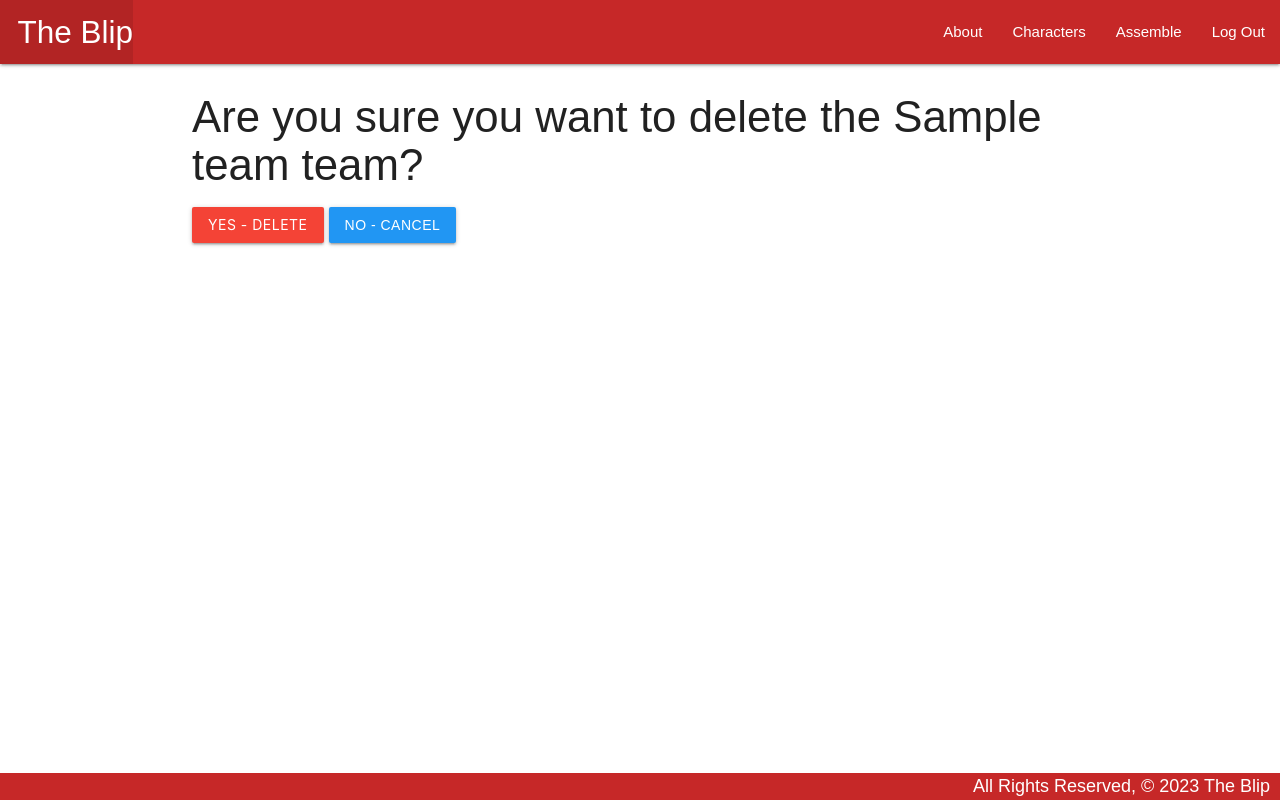
After one commit to foobar-undefined/the_blip, a Django app: page /teams/1/delete in a window 1280 px wide. The commit adds this page. Run offline with Django 4.2, Linux system fonts and the light colour scheme; a user stored in the database is signed in; tables that the repository leaves empty hold one stand-in row (values such as "Sample post"); some web fonts are replaced.

Commit message:
success_url has changed to redirect to /teams/

```diff
--- /dev/null
+++ b/main_app/templates/main_app/team_confirm_delete.html
@@ -0,0 +1,12 @@
+{% extends 'base.html' %}
+{% block content %}
+
+<h3>Are you sure you want to delete the {{ object.name }} team?</h3>
+
+<form action="" method="post">
+    {% csrf_token %}
+    <input class="btn red" type="submit" value="Yes - Delete">
+    <a class="btn blue" href="{% url 'team_detail' object.id %}">No - Cancel</a>
+</form>
+
+{% endblock %}
--- a/main_app/templates/teams/team.html
+++ b/main_app/templates/teams/team.html
@@ -9,7 +9,10 @@
   <div class="card">
     <div class="card-content">
       <span class="card-title">{{ el.name }} </span>
-      <a href="{%url 'team_detail' el.id %}"> Edit Team</a>
+      <a class="btn blue" href="{%url 'team_detail' el.id %}"> Edit Team</a>
+      <br>
+      <br>
+      <a class="btn red" href="{%url 'team_delete' el.id %}">Delete Team</a>
     </div>
   </div>
 </div>
--- a/main_app/urls.py
+++ b/main_app/urls.py
@@ -11,6 +11,8 @@ urlpatterns = [
         path('teams/', views.team_index, name='team'),
         path('teams/<int:team_id>/', views.team_detail, name='team_detail'),
         path('teams/create/', views.TeamCreate.as_view(), name='teams_create'),
+        path('teams/<int:pk>/update', views.TeamUpdate.as_view(), name='team_update'),
+        path('teams/<int:pk>/delete', views.TeamDelete.as_view(), name='team_delete'),
         path('teams/<int:team_id>/assoc_char/<int:character_id>', views.assoc_char, name='assoc_char'),
         path('teams/<int:team_id>/unassoc_char/<int:character_id>', views.unassoc_char, name='unassoc_char'),
         path('accounts/signup/', views.signup, name='signup'),
--- a/main_app/views.py
+++ b/main_app/views.py
@@ -132,4 +132,4 @@ class TeamUpdate(LoginRequiredMixin, DetailView):
 
 class TeamDelete(LoginRequiredMixin, DeleteView):
     model = Team
-    success_url = '/team/'
+    success_url = '/teams/'
```
Also changed, not shown: main_app/templates/main_app/team_confirm.html (deleted).
